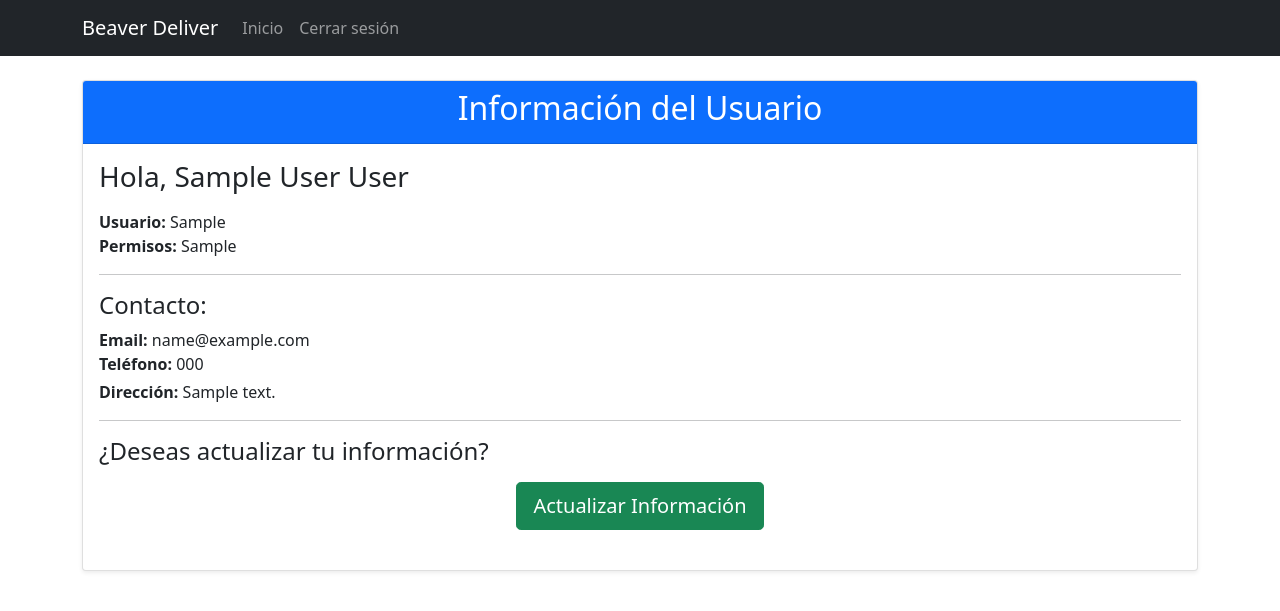
After one commit to SlippedWave/most_efficient_route, a Flask app: page /actualizar_informacion in a window 1280 px wide. The commit adds this page. Shown: the top 611 px of the page. Run offline with Flask 3, Linux system fonts and the light colour scheme; a user stored in the database is signed in; tables that the repository leaves empty hold one stand-in row (values such as "Sample post"); some libraries are stand-ins or nearby versions.

Commit message:
modificador de usuarios

```diff
--- a/app/blueprints/edit_user_info/__init__.py
+++ b/app/blueprints/edit_user_info/__init__.py
@@ -1,6 +1,5 @@
 from flask import Blueprint
 from app.blueprints.edit_user_info.update_info import UpdateInfoView
-from app.blueprints.edit_user_info.change_password import ChangePasswordView
 
 edit_user_info = Blueprint(
     "edit_user_info", __name__, template_folder="templates/edit_user_info"
@@ -10,11 +9,6 @@ edit_user_info.add_url_rule(
     "/actualizar_informacion", view_func=UpdateInfoView.as_view("update_info")
 )
 
-edit_user_info.add_url_rule(
-    "/cambiar_contrasena", view_func=ChangePasswordView.as_view("change_password")
-)
-
-
 class View:
     def get_blueprint(self):
         return edit_user_info
--- /dev/null
+++ b/app/blueprints/edit_user_info/edit_user_info_form.py
@@ -0,0 +1,25 @@
+from flask_wtf import FlaskForm
+from wtforms import StringField, PasswordField
+from wtforms.validators import DataRequired, Regexp, EqualTo
+
+
+class EditUserInfoForm(FlaskForm):
+    USR_telephone = StringField(
+        "Teléfono", validators=[DataRequired(), Regexp("^\d{10}$")]
+    )
+    USR_address = StringField("Dirección", validators=[DataRequired()])
+    plain_password = PasswordField(
+        "Nueva Contraseña",
+        validators=[
+            Regexp(
+                '^(?=.*[A-Z])(?=.*[!@#$%^&*(),.?":{}|<>])(?=.{8,})',
+                message="La contraseña debe tener al menos 8 caracteres, incluir una letra mayúscula y un carácter especial.",
+            )
+        ],
+    )
+    confirm_password = PasswordField(
+        "Confirmar Contraseña",
+        validators=[
+            EqualTo("plain_password", message="Las contraseñas deben ser iguales.")
+        ],
+    )
--- /dev/null
+++ b/app/blueprints/edit_user_info/update_info.py
@@ -0,0 +1,48 @@
+from flask import render_template, jsonify, request, redirect, url_for, flash
+from flask.views import MethodView
+from flask_login import current_user
+
+from app.models import User
+from app.blueprints.edit_user_info.edit_user_info_form import EditUserInfoForm
+from app.extensions.database import db
+
+class UpdateInfoView(MethodView):
+    def get(self):
+        form = EditUserInfoForm(
+            USR_telephone=current_user.USR_telephone,
+            USR_address=current_user.USR_address
+        )
+
+        return render_template(
+            "edit_user_info/edit_user_info.html",
+            form=form,
+            current_user=current_user
+        )
+
+    def post(self):
+        user = User.query.get_or_404(current_user.USR_userId)
+        form = EditUserInfoForm(request.form, obj=user)
+
+        if form.validate_on_submit():
+            user.USR_telephone = form.USR_telephone.data
+            user.USR_address = form.USR_address.data
+
+            if form.plain_password.data:
+                user.set_password(form.plain_password.data)
+
+            try:
+                db.session.commit()
+                flash("¡Cambios realizados exitosamente!", "success")
+                return redirect(url_for("manage_users.manage_users"))
+            except Exception as e:
+                print(f"Error updating user: {e}")
+                return jsonify(
+                    {"status": "error", "message": "Error al actualizar el usuario"}
+                )
+        else:
+            return render_template(
+                "edit_user_info/edit_user_info.html",
+                form=form,
+                current_user=current_user,
+                errors=form.errors
+            )
--- a/app/blueprints/manage_users/edit_user.py
+++ b/app/blueprints/manage_users/edit_user.py
@@ -39,7 +39,6 @@ class EditUserView(MethodView):
             user.USR_last_name = form.USR_last_name.data
             user.USR_telephone = form.USR_telephone.data
             user.USR_address = form.USR_address.data
-
             user.USR_PER_permitId = form.permit.data.PMT_permitId
             user.USR_ST_statusId = form.status.data.ST_statusId
             user.USR_modified_by = current_user.USR_userId
@@ -51,7 +50,7 @@ class EditUserView(MethodView):
 
             try:
                 db.session.commit()
-                flash("¡Usuario registrado exitosamente!", "success")
+                flash("¡Cambios realizados exitosamente!", "success")
                 return redirect(url_for("manage_users.manage_users"))
             except Exception as e:
                 print(f"Error updating user: {e}")
--- a/app/templates/base.html
+++ b/app/templates/base.html
@@ -22,7 +22,7 @@
 <body>
     {% block navbar %}
     {% if request.endpoint != 'home.home' %}
-    <nav class="navbar navbar-expand-lg navbar-dark bg-dark fixed-top">
+    <nav class="navbar navbar-expand-lg navbar-dark bg-dark">
         <div class="container">
             <a class="navbar-brand" href="/">Beaver Deliver</a>
             <button class="navbar-toggler" type="button" data-toggle="collapse" data-target="#navbarNav"
--- /dev/null
+++ b/app/templates/edit_user_info/edit_user_info.html
@@ -0,0 +1,95 @@
+{% extends "base.html" %}
+
+{% block head %}
+{{ super() }}
+{% endblock %}
+
+{% block middle_column %}
+<div class="container mt-4">
+    <div class="card shadow-sm">
+        <div class="card-header bg-primary text-white text-center">
+            <h2>Información del Usuario</h2>
+        </div>
+        <div class="card-body">
+            <h3 class="mb-3">Hola, {{ current_user.USR_name }} {{ current_user.USR_last_name }}</h3>
+            <p class="mb-2">
+                <strong>Usuario:</strong> {{ current_user.status.ST_value }} <br>
+                <strong>Permisos:</strong> {{ current_user.permit.PMT_type }}
+            </p>
+            <hr>
+            <h4>Contacto:</h4>
+            <p class="mb-1">
+                <strong>Email:</strong> {{ current_user.USR_email }} <br>
+                <strong>Teléfono:</strong> {{ current_user.USR_telephone }}
+            </p>
+            <p><strong>Dirección:</strong> {{ current_user.USR_address }}</p>
+            <hr>
+            <h4 class="mb-3">¿Deseas actualizar tu información?</h4>
+            <div class="text-center mb-4">
+                <button type="button" class="btn btn-success btn-lg" data-bs-toggle="modal"
+                    data-bs-target="#editUserInfoModal">
+                    Actualizar Información
+                </button>
+            </div>
+        </div>
+    </div>
+</div>
+{% endblock %}
+
+{% block modals %}
+<div id="editUserInfoModal" class="modal fade" tabindex="-1" aria-labelledby="editUserInfoModalLabel" aria-hidden="true">
+    <div class="modal-dialog modal-lg">
+        <div class="modal-content">
+            <div class="modal-header bg-primary text-white">
+                <h5 class="modal-title" id="editUserInfoModalLabel">Actualizar Información del Usuario</h5>
+                <button type="button" class="btn-close" data-bs-dismiss="modal" aria-label="Close"></button>
+            </div>
+            <form method="POST">
+                <div class="modal-body">
+                    {{ form.hidden_tag() }}
+
+                    <div class="mb-3">
+                        <label for="USR_telephone" class="form-label">Teléfono</label>
+                        {{ form.USR_telephone(class="form-control", placeholder="Ingresa tu teléfono") }}
+                        {% if form.USR_telephone.errors %}
+                        <div class="text-danger">{{ form.USR_telephone.errors[0] }}</div>
+                        {% endif %}
+                    </div>
+
+                    <div class="mb-3">
+                        <label for="USR_address" class="form-label">Dirección</label>
+                        {{ form.USR_address(class="form-control", placeholder="Ingresa tu dirección") }}
+                        {% if form.USR_address.errors %}
+                        <div class="text-danger">{{ form.USR_address.errors[0] }}</div>
+                        {% endif %}
+                    </div>
+
+                    <div class="mb-3">
+                        <label for="plain_password" class="form-label">Nueva Contraseña</label>
+                        {{ form.plain_password(class="form-control", placeholder="Ingresa una nueva contraseña") }}
+                        {% if form.plain_password.errors %}
+                        <div class="text-danger">{{ form.plain_password.errors[0] }}</div>
+                        {% endif %}
+                    </div>
+
+                    <div class="mb-3">
+                        <label for="confirm_password" class="form-label">Confirmar Contraseña</label>
+                        {{ form.confirm_password(class="form-control", placeholder="Confirma tu contraseña") }}
+                        {% if form.confirm_password.errors %}
+                        <div class="text-danger">{{ form.confirm_password.errors[0] }}</div>
+                        {% endif %}
+                    </div>
+                </div>
+                <div class="modal-footer">
+                    <button type="submit" class="btn btn-primary">Guardar Cambios</button>
+                    <button type="button" class="btn btn-secondary" data-bs-dismiss="modal">Cancelar</button>
+                </div>
+            </form>
+        </div>
+    </div>
+</div>
+{% endblock %}
+
+{% block scripts %}
+{{ super() }}
+{% endblock %}
--- a/app/templates/manage_packages/manage_packages.html
+++ b/app/templates/manage_packages/manage_packages.html
@@ -37,9 +37,9 @@
             <td>{{ package.assigned_to_user }}</td>
             <td>
                 {% if package.PCK_delivery_date %}
-                    {{ package.PCK_delivery_date.strftime('%Y-%m-%d %H:%M:%S') }}
+                {{ package.PCK_delivery_date.strftime('%Y-%m-%d %H:%M:%S') }}
                 {% else %}
-                    N / A
+                N / A
                 {% endif %}
             </td>
             <td>{{ package.PCK_last_modified.strftime('%Y-%m-%d %H:%M:%S') }}</td>
```
Also changed, not shown: app/models/user.py (+26 -10 lines), app/templates/manage_users/manage_users.html (+2 -8 lines).
